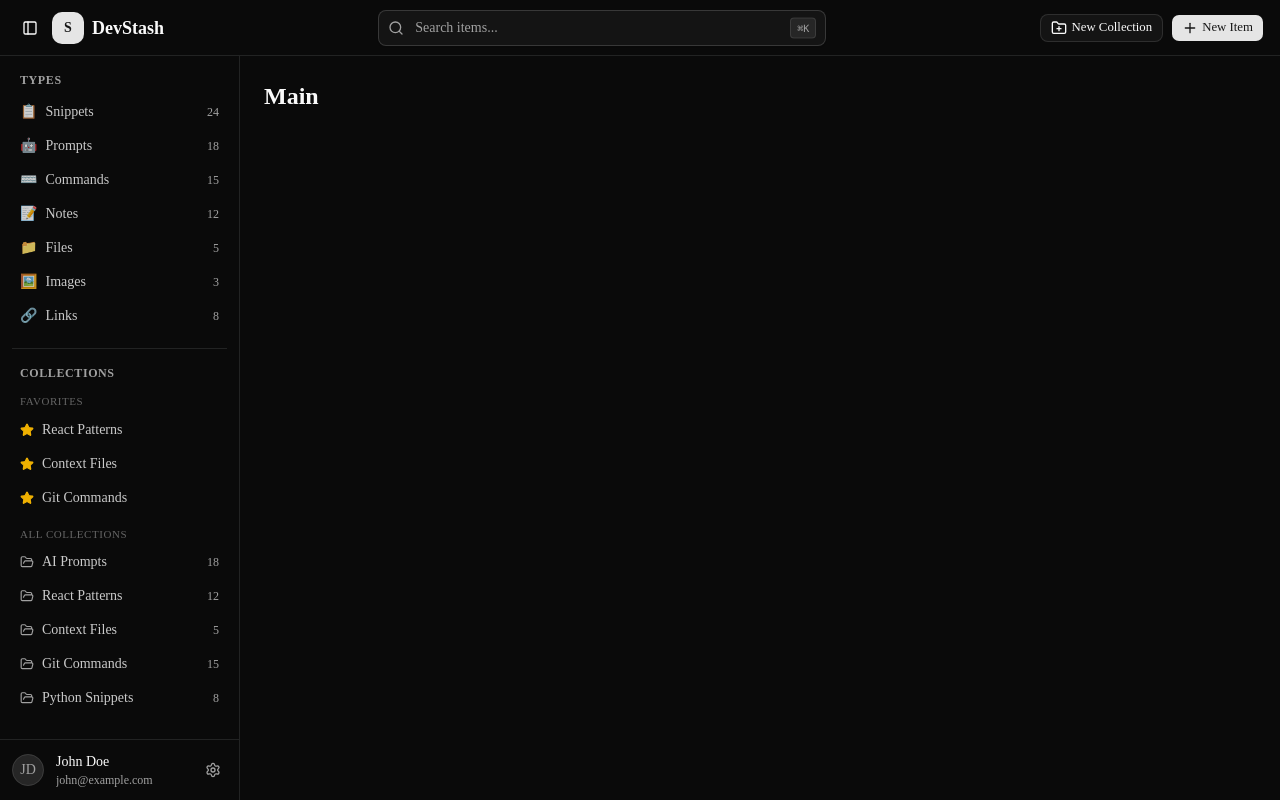
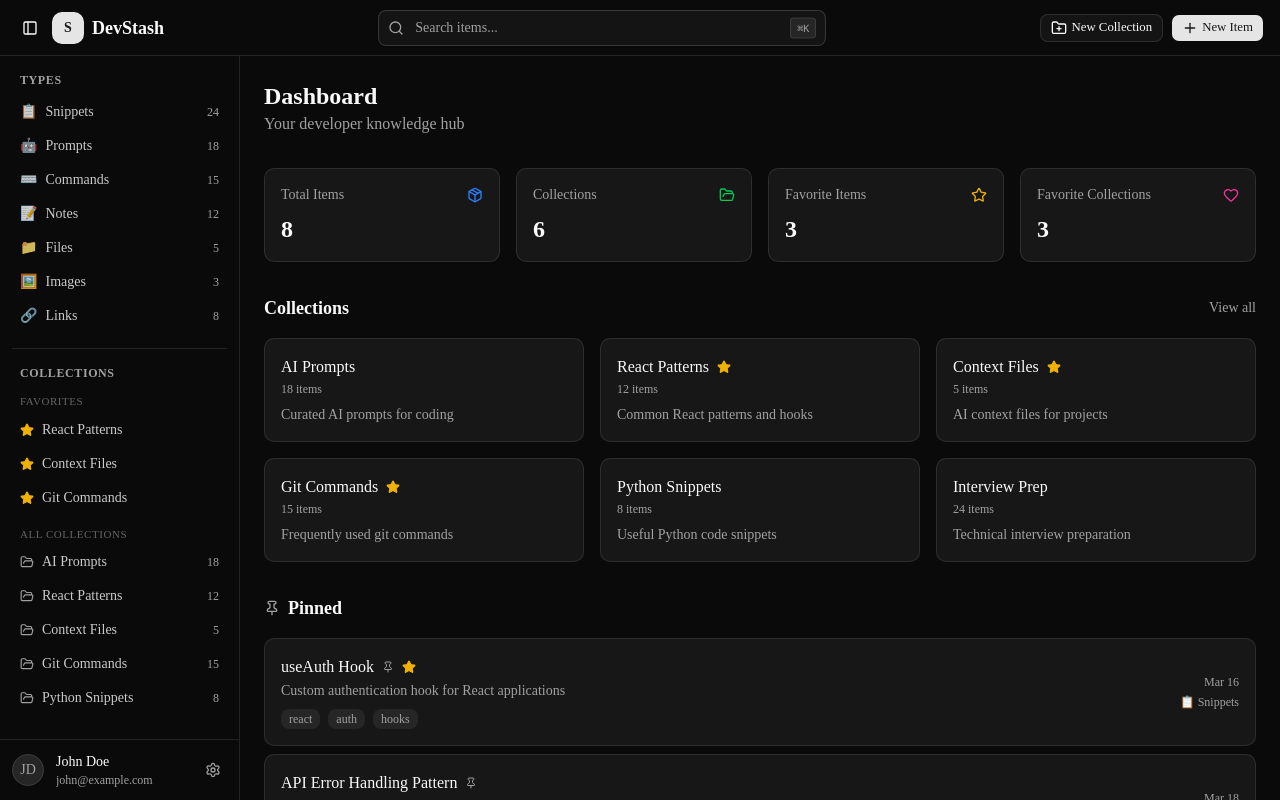
Before and after one commit to stu1612/devstash, a Next.js app: page /dashboard in a window 1280 px wide. Built offline with nearby package versions, Linux system fonts and the light colour scheme.

Commit message:
feat: add dashboard main area with stats, collections, pinned and recent items

```diff
--- a/context/current-feature.md
+++ b/context/current-feature.md
@@ -1,16 +1,22 @@
-# Current Feature
+# Current Feature — Dashboard UI Phase 3
 
 ## Status
 
-Completed
+In Progress
 
 ## Goals
 
-None
+- The main area to the right
+- Recent collections
+- Pinned Items
+- 10 Recent items
+- 4 stats cards at the top for number of items, collections, favorite items and favorite collections (Not in screenshot)
 
 ## Notes
 
-None
+- References: @context/screenshots/dashboard-ui-main.png, @context/project-overview.md, @src/lib/mock-data.ts
+- Phase 1 spec at @context/features/dashboard-phase-1-spec.md
+- Phase 2 spec at @context/features/dashboard-phase-2-spec.md
 
 ## History
 
--- a/src/app/dashboard/page.tsx
+++ b/src/app/dashboard/page.tsx
@@ -1,7 +1,28 @@
+import { StatsCards } from "@/components/dashboard/StatsCards";
+import { CollectionsGrid } from "@/components/dashboard/CollectionsGrid";
+import { PinnedItems } from "@/components/dashboard/PinnedItems";
+import { RecentItems } from "@/components/dashboard/RecentItems";
+
 export default function DashboardPage() {
   return (
-    <div>
-      <h2 className="text-2xl font-bold">Main</h2>
+    <div className="space-y-8">
+      {/* Header */}
+      <div>
+        <h1 className="text-2xl font-bold">Dashboard</h1>
+        <p className="text-muted-foreground">Your developer knowledge hub</p>
+      </div>
+
+      {/* Stats */}
+      <StatsCards />
+
+      {/* Collections */}
+      <CollectionsGrid />
+
+      {/* Pinned */}
+      <PinnedItems />
+
+      {/* Recent Items */}
+      <RecentItems />
     </div>
   );
 }
--- /dev/null
+++ b/src/components/dashboard/CollectionsGrid.tsx
@@ -0,0 +1,52 @@
+import Link from "next/link";
+import { Star } from "lucide-react";
+import { collections } from "@/lib/mock-data";
+
+export function CollectionsGrid() {
+  const recentCollections = [...collections]
+    .sort(
+      (a, b) =>
+        new Date(b.updatedAt).getTime() - new Date(a.updatedAt).getTime()
+    )
+    .slice(0, 6);
+
+  return (
+    <section>
+      <div className="mb-4 flex items-center justify-between">
+        <h2 className="text-lg font-semibold">Collections</h2>
+        <Link
+          href="/collections"
+          className="text-sm text-muted-foreground transition-colors hover:text-foreground"
+        >
+          View all
+        </Link>
+      </div>
+      <div className="grid grid-cols-1 gap-4 sm:grid-cols-2 lg:grid-cols-3">
+        {recentCollections.map((collection) => (
+          <Link
+            key={collection.id}
+            href={`/collections/${collection.id}`}
+            className="group rounded-lg border border-border bg-card p-4 transition-colors hover:border-primary/30"
+          >
+            <div className="flex items-start justify-between">
+              <div>
+                <div className="flex items-center gap-2">
+                  <h3 className="font-medium">{collection.name}</h3>
+                  {collection.isFavorite && (
+                    <Star className="size-3.5 fill-yellow-500 text-yellow-500" />
+                  )}
+                </div>
+                <p className="mt-0.5 text-xs text-muted-foreground">
+                  {collection.itemCount} items
+                </p>
+              </div>
+            </div>
+            <p className="mt-2 line-clamp-1 text-sm text-muted-foreground">
+              {collection.description}
+            </p>
+          </Link>
+        ))}
+      </div>
+    </section>
+  );
+}
--- /dev/null
+++ b/src/components/dashboard/PinnedItems.tsx
@@ -0,0 +1,64 @@
+import { Pin, Star } from "lucide-react";
+import { items, itemTypes } from "@/lib/mock-data";
+
+export function PinnedItems() {
+  const pinnedItems = items.filter((item) => item.isPinned);
+
+  if (pinnedItems.length === 0) return null;
+
+  return (
+    <section>
+      <div className="mb-4 flex items-center gap-2">
+        <Pin className="size-4 text-muted-foreground" />
+        <h2 className="text-lg font-semibold">Pinned</h2>
+      </div>
+      <div className="space-y-2">
+        {pinnedItems.map((item) => {
+          const type = itemTypes.find((t) => t.id === item.typeId);
+          return (
+            <div
+              key={item.id}
+              className="flex items-center justify-between rounded-lg border border-border bg-card p-4"
+            >
+              <div className="min-w-0 flex-1">
+                <div className="flex items-center gap-2">
+                  <h3 className="font-medium">{item.title}</h3>
+                  <Pin className="size-3 text-muted-foreground" />
+                  {item.isFavorite && (
+                    <Star className="size-3.5 fill-yellow-500 text-yellow-500" />
+                  )}
+                </div>
+                <p className="mt-0.5 line-clamp-1 text-sm text-muted-foreground">
+                  {item.description}
+                </p>
+                <div className="mt-2 flex items-center gap-2">
+                  {item.tags.map((tag) => (
+                    <span
+                      key={tag.id}
+                      className="rounded-md bg-muted px-2 py-0.5 text-xs text-muted-foreground"
+                    >
+                      {tag.name}
+                    </span>
+                  ))}
+                </div>
+              </div>
+              <div className="ml-4 flex flex-col items-end gap-1">
+                <span className="text-xs text-muted-foreground">
+                  {new Date(item.createdAt).toLocaleDateString("en-US", {
+                    month: "short",
+                    day: "numeric",
+                  })}
+                </span>
+                {type && (
+                  <span className="text-xs text-muted-foreground">
+                    {type.icon} {type.name}
+                  </span>
+                )}
+              </div>
+            </div>
+          );
+        })}
+      </div>
+    </section>
+  );
+}
--- /dev/null
+++ b/src/components/dashboard/RecentItems.tsx
@@ -0,0 +1,54 @@
+import { Star } from "lucide-react";
+import { items, itemTypes } from "@/lib/mock-data";
+
+export function RecentItems() {
+  const recentItems = [...items]
+    .sort(
+      (a, b) =>
+        new Date(b.updatedAt).getTime() - new Date(a.updatedAt).getTime()
+    )
+    .slice(0, 10);
+
+  return (
+    <section>
+      <h2 className="mb-4 text-lg font-semibold">Recent Items</h2>
+      <div className="space-y-2">
+        {recentItems.map((item) => {
+          const type = itemTypes.find((t) => t.id === item.typeId);
+          return (
+            <div
+              key={item.id}
+              className="flex items-center justify-between rounded-lg border border-border bg-card p-4"
+            >
+              <div className="min-w-0 flex-1">
+                <div className="flex items-center gap-2">
+                  {type && <span>{type.icon}</span>}
+                  <h3 className="font-medium">{item.title}</h3>
+                  {item.isFavorite && (
+                    <Star className="size-3.5 fill-yellow-500 text-yellow-500" />
+                  )}
+                </div>
+                <p className="mt-0.5 line-clamp-1 text-sm text-muted-foreground">
+                  {item.description}
+                </p>
+              </div>
+              <div className="ml-4 flex flex-col items-end gap-1">
+                <span className="text-xs text-muted-foreground">
+                  {new Date(item.updatedAt).toLocaleDateString("en-US", {
+                    month: "short",
+                    day: "numeric",
+                  })}
+                </span>
+                {item.language && (
+                  <span className="rounded-md bg-muted px-2 py-0.5 text-xs text-muted-foreground">
+                    {item.language}
+                  </span>
+                )}
+              </div>
+            </div>
+          );
+        })}
+      </div>
+    </section>
+  );
+}
--- /dev/null
+++ b/src/components/dashboard/StatsCards.tsx
@@ -0,0 +1,48 @@
+import { Package, FolderOpen, Star, Heart } from "lucide-react";
+import { items, collections } from "@/lib/mock-data";
+
+const stats = [
+  {
+    label: "Total Items",
+    value: items.length,
+    icon: Package,
+    color: "text-blue-500",
+  },
+  {
+    label: "Collections",
+    value: collections.length,
+    icon: FolderOpen,
+    color: "text-green-500",
+  },
+  {
+    label: "Favorite Items",
+    value: items.filter((i) => i.isFavorite).length,
+    icon: Star,
+    color: "text-yellow-500",
+  },
+  {
+    label: "Favorite Collections",
+    value: collections.filter((c) => c.isFavorite).length,
+    icon: Heart,
+    color: "text-pink-500",
+  },
+];
+
+export function StatsCards() {
+  return (
+    <div className="grid grid-cols-2 gap-4 lg:grid-cols-4">
+      {stats.map((stat) => (
+        <div
+          key={stat.label}
+          className="rounded-lg border border-border bg-card p-4"
+        >
+          <div className="flex items-center justify-between">
+            <p className="text-sm text-muted-foreground">{stat.label}</p>
+            <stat.icon className={`size-4 ${stat.color}`} />
+          </div>
+          <p className="mt-2 text-2xl font-bold">{stat.value}</p>
+        </div>
+      ))}
+    </div>
+  );
+}
```
